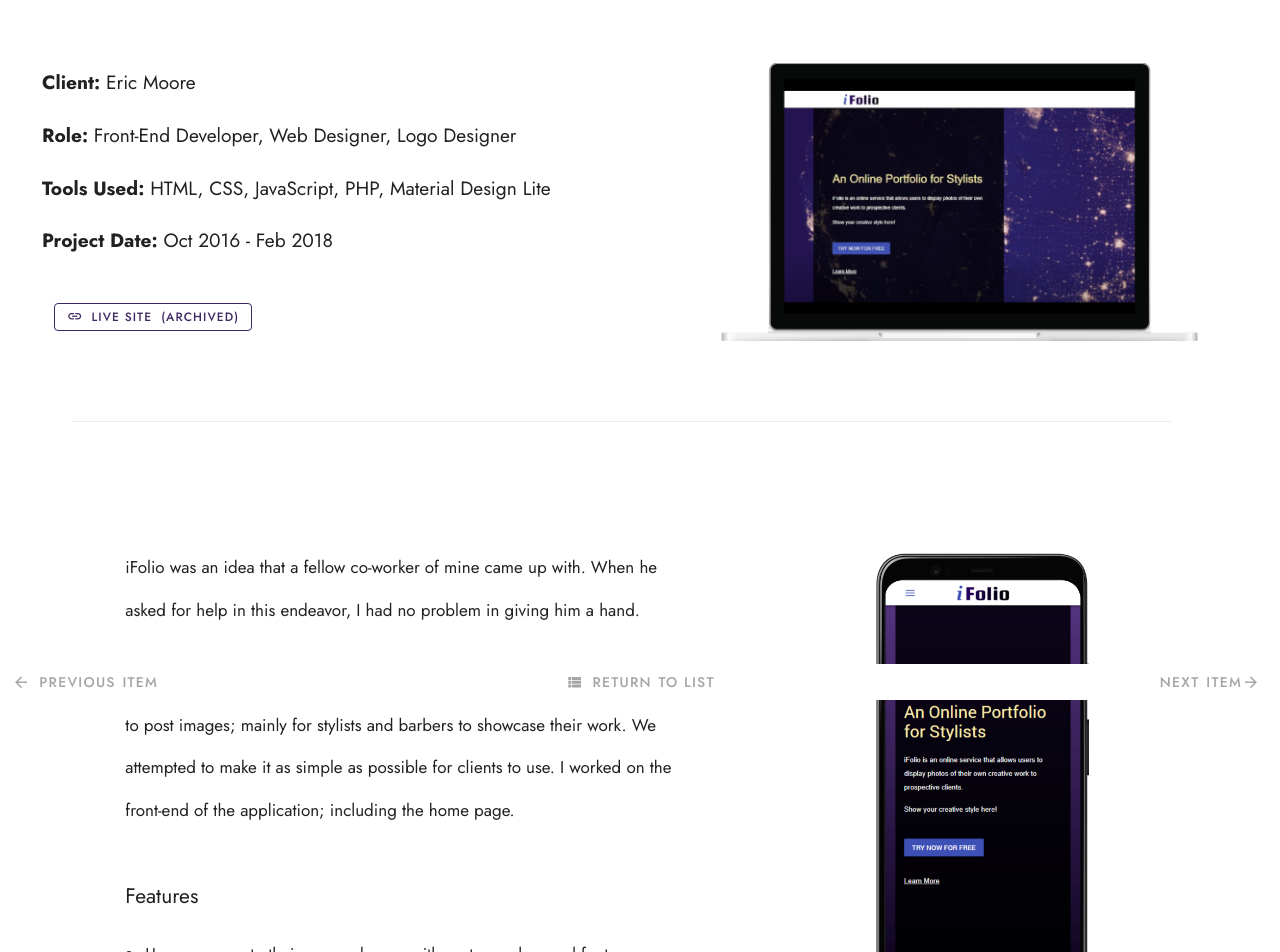
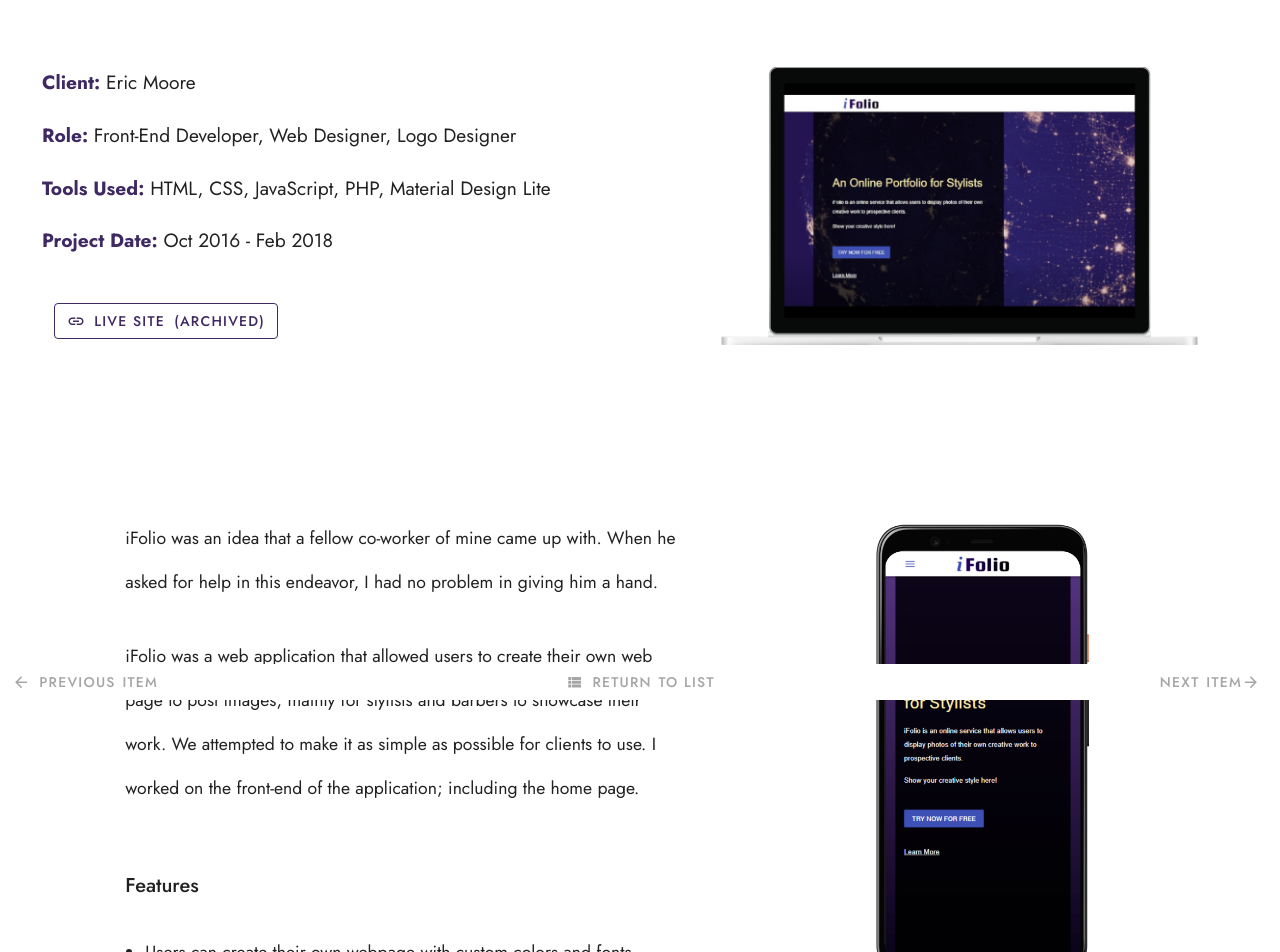
Before and after one commit to keljr021/portfolio-2023, a Vue app: page /#/view/ifolio in a window 1280 px wide. Shown: the part 100-1052 px from the top of the page. Built offline with nearby package versions, Linux system fonts and the light colour scheme.

Commit message:
Updated the title banner

```diff
--- a/src/components/partials/ViewTitleBanner.vue
+++ b/src/components/partials/ViewTitleBanner.vue
@@ -54,26 +54,26 @@
 
             <div class="view-header-text">
                 <v-row class="pa-3">
-                    <div class="py-3 w-100">
-                        <span class="view-header-text-title">Client: </span>
+                    <div class="py-3 w-100" v-if="$slots.client">
+                        <span class="view-header-text-title" :style="{ color: backgroundColor }">Client: </span>
                         <span class="view-header-text-desc">
                             <slot name="client"></slot>
                         </span>
                     </div>
                     <div class="py-3 w-100">
-                        <span class="view-header-text-title">Role: </span>
+                        <span class="view-header-text-title" :style="{ color: backgroundColor }">Role: </span>
                         <span class="view-header-text-desc">
                             <slot name="role"></slot>
                         </span>
                     </div>
                     <div class="py-3 w-100">
-                        <span class="view-header-text-title">Tools Used: </span>
+                        <span class="view-header-text-title" :style="{ color: backgroundColor }">Tools Used: </span>
                         <span class="view-header-text-desc">
                             <slot name="tools"></slot>
                         </span>
                     </div>
                     <div class="py-3 w-100">
-                        <span class="view-header-text-title">Project Date: </span>
+                        <span class="view-header-text-title" :style="{ color: backgroundColor }">Project Date: </span>
                         <span class="view-header-text-desc">
                             <slot name="date"></slot>
                         </span>
@@ -81,29 +81,29 @@
                 </v-row>
                 <v-row class="pa-3">
                     <v-col>
-                        <v-btn v-if="siteUrl" :block="$vuetify.display.xs" size="small" class="text-normal px-3 mr-6 mb-3" variant="outlined"
+                        <v-btn v-if="siteUrl" :block="$vuetify.display.xs" class="text-normal px-3 mr-6 mb-3" variant="outlined"
                         :color="backgroundColor" :href="siteUrl" target="_blank">
                             <v-icon class="mr-2">mdi-link</v-icon>
                             Live Site <span v-if="$route.params.id === 'ifolio' || $route.params.id === 'ss'" class="ml-2">(Archived)</span>
                         </v-btn>
-                        <v-btn v-if="prototypeUrl" :block="$vuetify.display.xs" size="small" class="text-normal px-3 mr-6 mb-3" variant="outlined"
+                        <v-btn v-if="prototypeUrl" :block="$vuetify.display.xs" class="text-normal px-3 mr-6 mb-3" variant="outlined"
                         :color="backgroundColor"
                         :href="prototypeUrl" target="_blank">
                             <v-icon class="mr-2">mdi-open-in-new</v-icon>
                             Prototype
                         </v-btn>
-                        <v-btn v-if="mobilePrototypeUrl" :block="$vuetify.display.xs" size="small" class="text-normal px-3 mr-6 mb-3" variant="outlined" :href="mobilePrototypeUrl"
+                        <v-btn v-if="mobilePrototypeUrl" :block="$vuetify.display.xs" class="text-normal px-3 mr-6 mb-3" variant="outlined" :href="mobilePrototypeUrl"
                         :color="backgroundColor"
                         target="_blank">
                             <v-icon class="mr-2">mdi-open-in-new</v-icon>
                             Mobile Prototype
                         </v-btn>
-                        <v-btn v-if="desktopPrototypeUrl" :block="$vuetify.display.xs" size="small" class="text-normal px-3 mr-6 mb-3" variant="outlined" :href="desktopPrototypeUrl"
+                        <v-btn v-if="desktopPrototypeUrl" :block="$vuetify.display.xs" class="text-normal px-3 mr-6 mb-3" variant="outlined" :href="desktopPrototypeUrl"
                         :color="backgroundColor" target="_blank">
                             <v-icon class="mr-2">mdi-open-in-new</v-icon>
                             Desktop Prototype
                         </v-btn>
-                        <v-btn v-if="caseStudyUrl" :block="$vuetify.display.xs" size="small" class="text-normal px-3 mb-3" variant="outlined"  :color="backgroundColor" :href="caseStudyUrl" target="_blank">
+                        <v-btn v-if="caseStudyUrl" :block="$vuetify.display.xs" class="text-normal px-3 mb-3" variant="outlined"  :color="backgroundColor" :href="caseStudyUrl" target="_blank">
                             <v-icon class="mr-2">mdi-presentation</v-icon>
                             Case Study PPT
                         </v-btn>
@@ -121,6 +121,4 @@
             }" />
         </v-col>
     </v-row>
-
-    <divider :color="color" />
 </template>
--- a/src/components/partials/view/Evaluate.vue
+++ b/src/components/partials/view/Evaluate.vue
@@ -22,15 +22,11 @@
             <v-row justify="space-between" class="py-6">
                 <v-col cols="11" sm="5" md="5" lg="5">
                     <div class="view-text-section-title">Lessons Learned</div>
-                    <p>
-                        <slot name="lessons"></slot>
-                    </p>
+                    <slot name="lessons"></slot>
                 </v-col>
                 <v-col offset-sm="1" offset-md="1" offset-lg="1" sm="5" md="5" lg="5">
                     <div class="view-text-section-title">Next Steps</div>
-                    <p>
-                        <slot name="next"></slot>
-                    </p>
+                    <slot name="next"></slot>
                 </v-col>
             </v-row>
 
--- a/src/pages/View.vue
+++ b/src/pages/View.vue
@@ -203,9 +203,9 @@
   }
 
   .view-text-section-title {
-    font-size: 21px;
-    font-weight: 400;
-    padding: 20px 0;
+    font-size: 1.25em;
+    font-weight: 500;
+    padding: 30px 0;
 
     &.link {
       cursor: pointer;
@@ -217,7 +217,7 @@
   }
 
   p, li {
-      font-size: 17px;
+      font-size: 1.1em;
       line-height: 2.5;
     }
 
--- a/src/pages/viewItem/Mcs.vue
+++ b/src/pages/viewItem/Mcs.vue
@@ -64,11 +64,8 @@
     <template #role>
       UX Designer, Logo Designer, Developer
     </template>
-    <template #client>
-      K&A Morrisey Cleaning Services
-    </template>
     <template #tools>
-      Figma, HTML, SASS, JavaScript, Vue JS, Vuetify
+      Figma, HTML, SASS, JavaScript, Vue
     </template>
     <template #date>
       June 2019, Updated June 2023
@@ -161,7 +158,7 @@
         <v-img class="mx-auto" :width="$vuetify.display.smAndDown ? 'initial' : '100%'" :height="$vuetify.display.smAndDown ? 300 : 'initial'" :src="imgSrc('ka-study.png')" />
       </template>
       <template #study2>
-        <p>From the usability study, I've discovered that the The Contact and Contact Form links was confusing to end users when attempting to contact the client. Both links would need to be revised to prevent this.</p>
+        <p>From conducting the usability study, I've discovered that The Contact and Contact Form links confused end users when attempting to contact the client. Both links would need to be revised to prevent this.</p>
         <p>Also discussed that the Contact Information would need to have a more streamlined access.</p>
         <p>Lastly there were a few comments regarding issues with the navigation scrolling to the proper section that would need to be resolved in the upcoming mockups.</p>
       </template>
```
